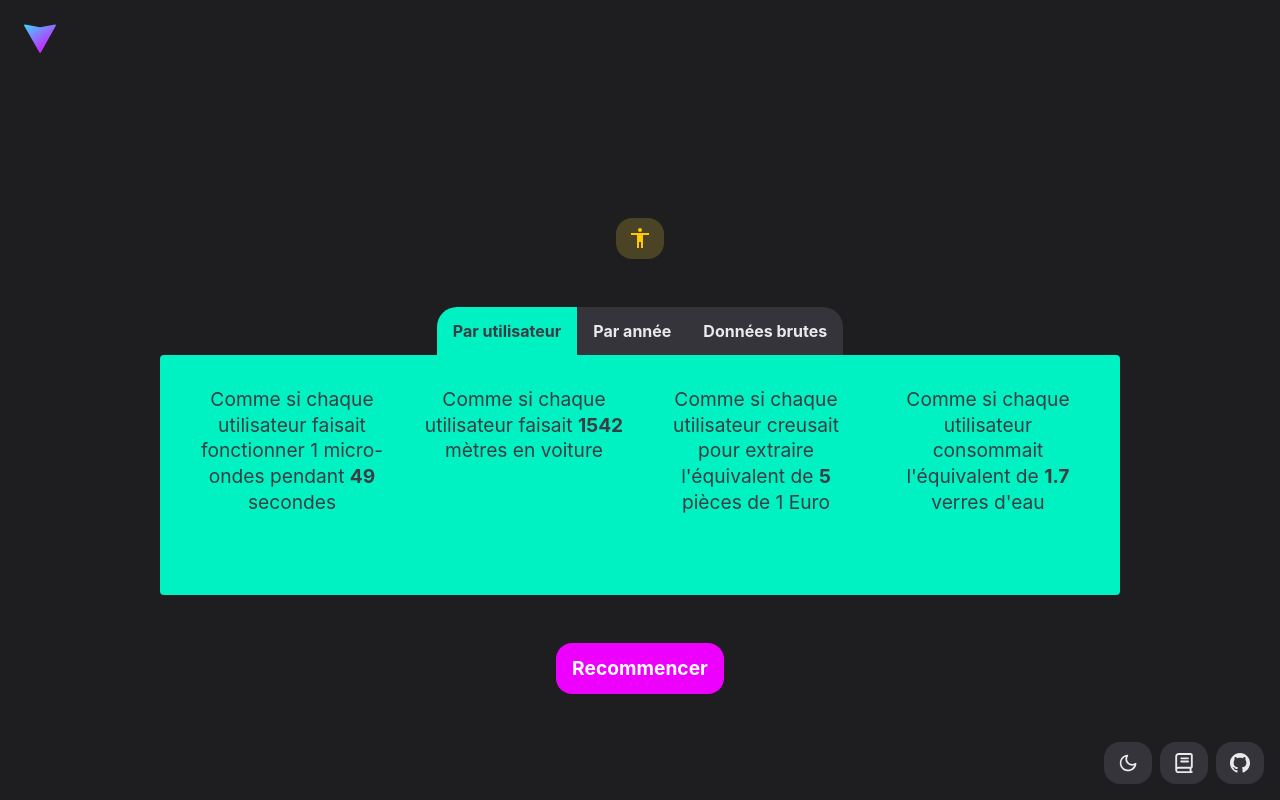
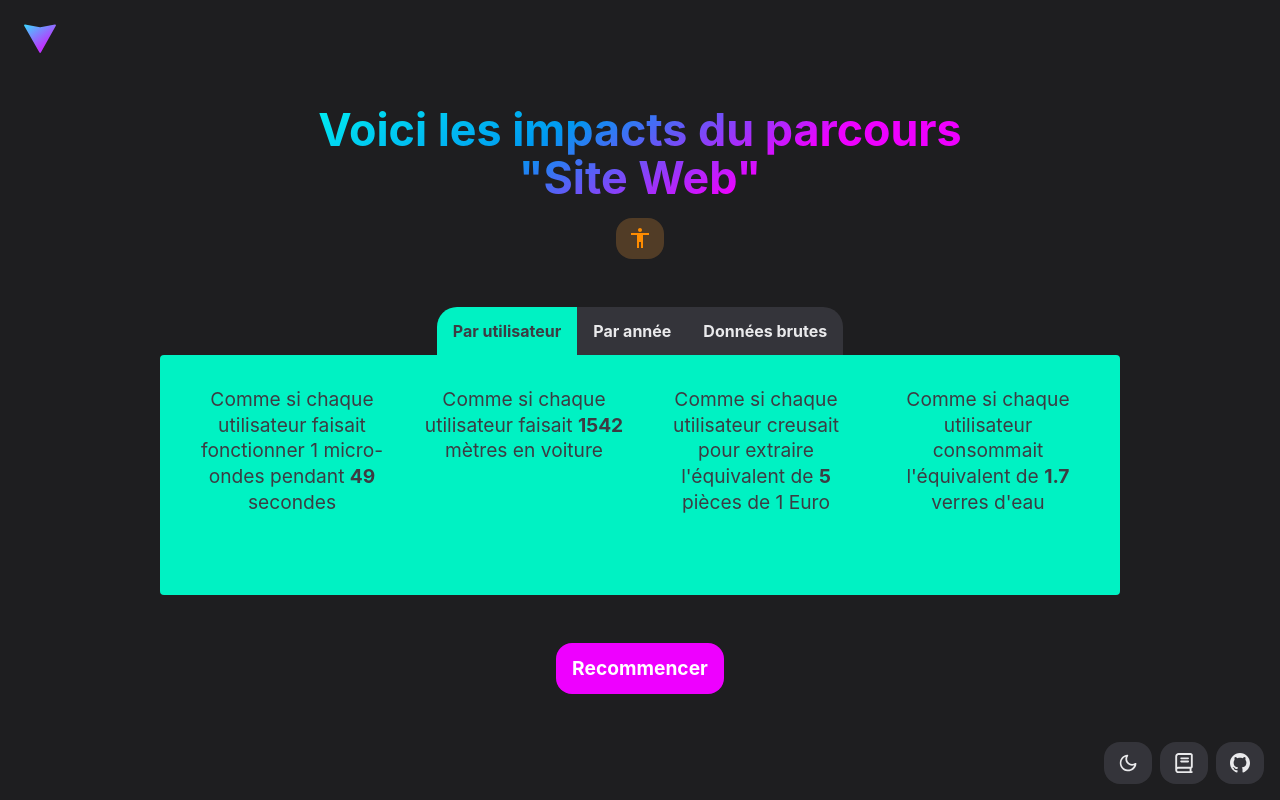
Before and after one commit to adrienloup/lcc, a React (Vite) app: page /lcc/resultat in a window 1280 px wide. Built offline with nearby package versions, Linux system fonts and the light colour scheme.

Commit message:
Add style mode

```diff
--- a/src/styles/_root.scss
+++ b/src/styles/_root.scss
@@ -8,11 +8,10 @@
   --font-family: Inter, system-ui, Avenir, Helvetica, Arial, sans-serif;
   --dark-bg: rgb(30, 30, 32);
   --dark-fg: rgb(234, 234, 236);
-  --dark-title-bg: -webkit-linear-gradient(120deg, rgb(238, 0, 255) 30%, rgb(0, 152, 240), rgb(0, 242, 195));
   --light-bg: rgb(245, 244, 244);
   --light-fg: rgb(30, 30, 32);
-  --light-title-bg: -webkit-linear-gradient(120deg, rgb(238, 0, 255) 30%, rgb(174, 0, 255), rgb(136, 0, 255));
-  --notebook-bg: rgb(255, 200, 0);
+  --title-bg: -webkit-linear-gradient(120deg, rgb(238, 0, 255) 30%, rgb(0, 152, 240), rgb(0, 238, 242));
+  --notebook-bg: rgb(255, 140, 0);
   --notebook-fg: rgb(30, 30, 32);
   --button-bg: rgb(238, 0, 255);
   --button-fg: rgb(255, 255, 255);
@@ -26,9 +25,10 @@
   --light-link-fg: rgb(234, 234, 236);
   --dark-input-bg: rgb(234, 234, 236);
   --light-input-bg: rgba(60, 60, 67, .75);
-  --tooltip-bg: hsla(47, 100%, 62%, .2);
-  --tooltip-fg: rgb(255, 200, 0);
-  --outline: hsl(0, 100%, 50%);
+  --tooltip-bg: hsla(31, 100%, 62%, 0.226);
+  // --tooltip-bg: hsla(47, 100%, 62%, .2);
+  --tooltip-fg: rgb(255, 140, 0);
+  --outline: rgb(255, 0, 0);
   --ease: cubic-bezier(.43, .195, .02, 1);
 
   font-family: var(--font-family);
```
Also changed, not shown: src/styles/_mode.scss (+0 -30 lines).
